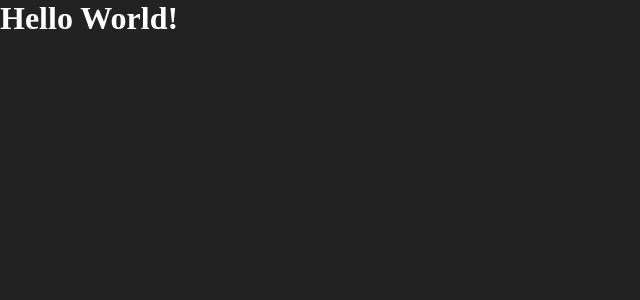
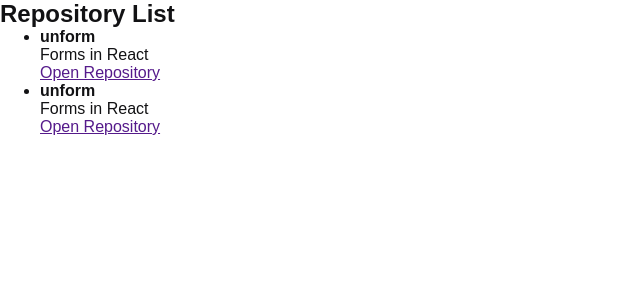
Before and after one commit to gabrielcedran/github-explorer-2, a React app: page / in a window 1280 px wide. Shown: the top 300 px of the page, without its empty margins (0-640 px from the left). Built offline with nearby package versions, Linux system fonts and the light colour scheme.

Commit message:
First react component

```diff
--- a/src/App.jsx
+++ b/src/App.jsx
@@ -1,6 +1,7 @@
+import { RepositoryList } from './components/RepositoryList'
 import './styles/global.scss'
 
 export function App() {
 
-    return <h1>Hello World!</h1>
+    return <RepositoryList/>
 }
--- /dev/null
+++ b/src/components/RepositoryList.jsx
@@ -0,0 +1,25 @@
+
+export function RepositoryList() {
+    return (
+        <section className='repository-list'>
+            <h1>Repository List</h1>
+
+            <ul>
+                <li>
+                    <strong>unform</strong>
+                    <p>Forms in React</p>
+                    <a href="">
+                        Open Repository
+                    </a>
+                </li>
+                <li>
+                    <strong>unform</strong>
+                    <p>Forms in React</p>
+                    <a href="">
+                        Open Repository
+                    </a>
+                </li>
+            </ul>
+        </section>
+    )
+}
--- a/src/styles/global.scss
+++ b/src/styles/global.scss
@@ -5,7 +5,6 @@
 }
 
 body {
-    font: Arial, Helvetica, sans-serif;
-    background-color: #222;
-    color: #fff;
+    font: 16px Arial, Helvetica, sans-serif;
+    color: #121214;
 }
```
Also changed, not shown: 1 other file (tests, documents, lock files or other folders).
